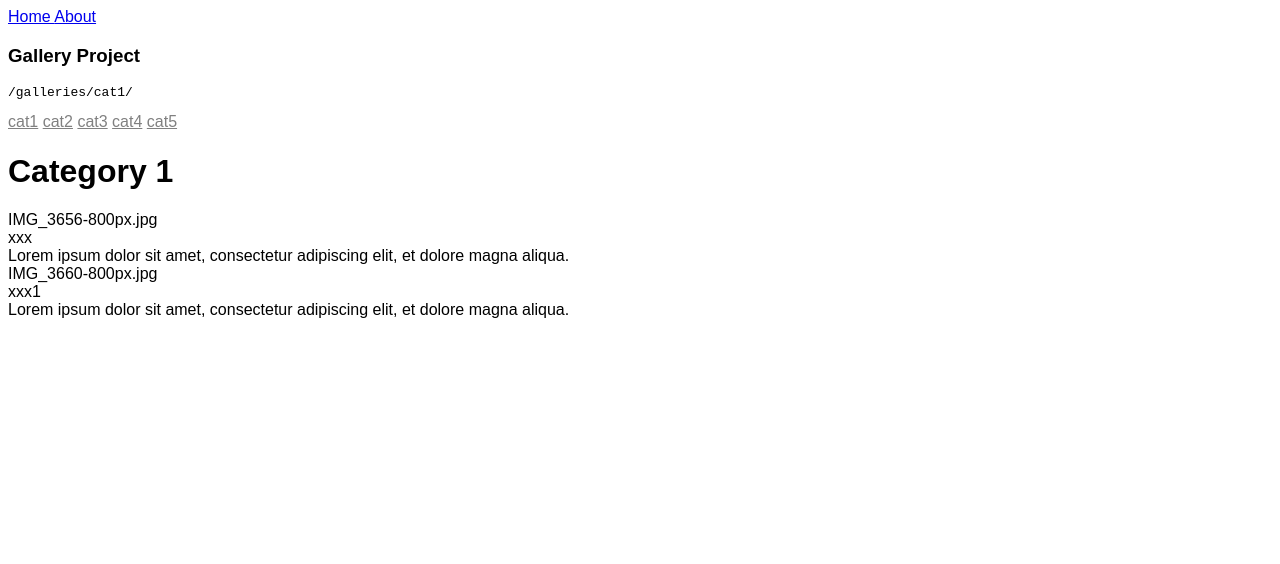
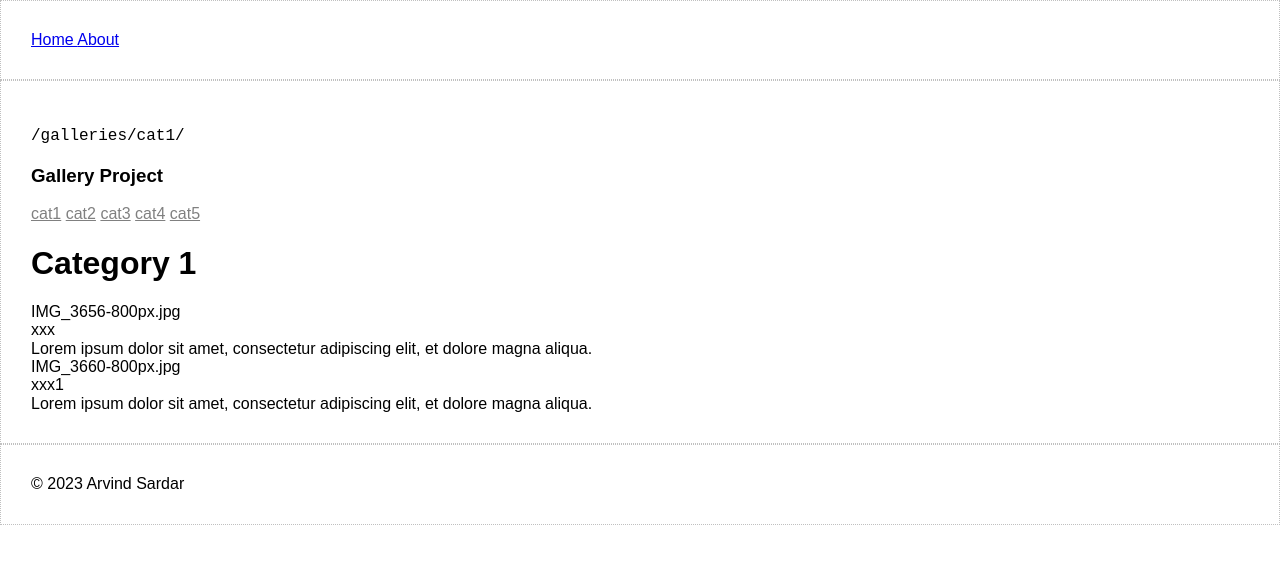
Before and after one commit to arvindsardar/portfolio, a Jekyll site: the page built from galleries/cat1.markdown, in a window 1280 px wide. Shown: the top 564 px of the page. Built offline with Jekyll 4.4.1, drawn with Linux system fonts in a browser that asks for light colours.

Commit message:
start structure

```diff
--- a/_layouts/default.html
+++ b/_layouts/default.html
@@ -5,10 +5,17 @@
     <title>{{ page.title }}</title>
 		<link rel="stylesheet" href="/assets/css/styles.css">
   </head>
-  <body class="xxx">
-		{% include mainNav.html %}
-		<h3>{{ site.title }}</h3>
-		<pre>{{page.url}}</pre>
-    {{ content }}
+  <body class="default">
+		<header>
+			{% include mainNav.html %}
+		</header>
+		<main>
+			<pre>{{page.url}}</pre>
+			<h3>{{ site.title }}</h3>
+			{{ content }}
+		</main>
+		<footer>
+			&copy; {{site.time | date: "%Y"}} Arvind Sardar
+		</footer>
   </body>
 </html>
--- /dev/null
+++ b/_sass/_fonts.scss
@@ -0,0 +1,101 @@
+/* SEE https://google-webfonts-helper.herokuapp.com/fonts */
+	/* montserrat-200 - latin */
+	@font-face {
+		font-family: 'Montserrat';
+		font-style: normal;
+		font-weight: 200;
+		src: local(''),
+			url('fonts/montserrat/montserrat-v18-latin-200.woff2') format('woff2'), /* Chrome 26+, Opera 23+, Firefox 39+ */
+			url('fonts/montserrat/montserrat-v18-latin-200.woff') format('woff'); /* Chrome 6+, Firefox 3.6+, IE 9+, Safari 5.1+ */
+	}
+	/* montserrat-200italic - latin */
+	@font-face {
+		font-family: 'Montserrat';
+		font-style: italic;
+		font-weight: 200;
+		src: local(''),
+			url('fonts/montserrat/montserrat-v18-latin-200italic.woff2') format('woff2'), /* Chrome 26+, Opera 23+, Firefox 39+ */
+			url('fonts/montserrat/montserrat-v18-latin-200italic.woff') format('woff'); /* Chrome 6+, Firefox 3.6+, IE 9+, Safari 5.1+ */
+	}
+	/* montserrat-regular - latin */
+	@font-face {
+		font-family: 'Montserrat';
+		font-style: normal;
+		font-weight: 400;
+		src: local(''),
+			url('fonts/montserrat/montserrat-v18-latin-regular.woff2') format('woff2'), /* Chrome 26+, Opera 23+, Firefox 39+ */
+			url('fonts/montserrat/montserrat-v18-latin-regular.woff') format('woff'); /* Chrome 6+, Firefox 3.6+, IE 9+, Safari 5.1+ */
+	}
+	/* montserrat-italic - latin */
+	@font-face {
+		font-family: 'Montserrat';
+		font-style: italic;
+		font-weight: 400;
+		src: local(''),
+			url('fonts/montserrat/montserrat-v18-latin-italic.woff2') format('woff2'), /* Chrome 26+, Opera 23+, Firefox 39+ */
+			url('fonts/montserrat/montserrat-v18-latin-italic.woff') format('woff'); /* Chrome 6+, Firefox 3.6+, IE 9+, Safari 5.1+ */
+	}
+	/* montserrat-700 - latin */
+	@font-face {
+		font-family: 'Montserrat';
+		font-style: normal;
+		font-weight: 700;
+		src: local(''),
+			url('fonts/montserrat/montserrat-v18-latin-700.woff2') format('woff2'), /* Chrome 26+, Opera 23+, Firefox 39+ */
+			url('fonts/montserrat/montserrat-v18-latin-700.woff') format('woff'); /* Chrome 6+, Firefox 3.6+, IE 9+, Safari 5.1+ */
+	}
+	/* montserrat-700italic - latin */
+	@font-face {
+		font-family: 'Montserrat';
+		font-style: italic;
+		font-weight: 700;
+		src: local(''),
+			url('fonts/montserrat/montserrat-v18-latin-700italic.woff2') format('woff2'), /* Chrome 26+, Opera 23+, Firefox 39+ */
+			url('fonts/montserrat/montserrat-v18-latin-700italic.woff') format('woff'); /* Chrome 6+, Firefox 3.6+, IE 9+, Safari 5.1+ */
+	}
+	/* montserrat-900 - latin */
+	@font-face {
+		font-family: 'Montserrat';
+		font-style: normal;
+		font-weight: 900;
+		src: local(''),
+			url('fonts/montserrat/montserrat-v18-latin-900.woff2') format('woff2'), /* Chrome 26+, Opera 23+, Firefox 39+ */
+			url('fonts/montserrat/montserrat-v18-latin-900.woff') format('woff'); /* Chrome 6+, Firefox 3.6+, IE 9+, Safari 5.1+ */
+	}
+	/* montserrat-900italic - latin */
+	@font-face {
+		font-family: 'Montserrat';
+		font-style: italic;
+		font-weight: 900;
+		src: local(''),
+			url('fonts/montserrat/montserrat-v18-latin-900italic.woff2') format('woff2'), /* Chrome 26+, Opera 23+, Firefox 39+ */
+			url('fonts/montserrat/montserrat-v18-latin-900italic.woff') format('woff'); /* Chrome 6+, Firefox 3.6+, IE 9+, Safari 5.1+ */
+	}
+
+/* merriweather-300 - latin */
+@font-face {
+  font-display: swap; /* Check https://developer.mozilla.org/en-US/docs/Web/CSS/@font-face/font-display for other options. */
+  font-family: 'Merriweather';
+  font-style: normal;
+  font-weight: 300;
+  src: url('./fonts/merriweather/merriweather-v30-latin-300.woff2') format('woff2'), /* Chrome 36+, Opera 23+, Firefox 39+ */
+       url('./fonts/merriweather/merriweather-v30-latin-300.woff') format('woff'); /* Chrome 5+, Firefox 3.6+, IE 9+, Safari 5.1+ */
+}
+/* merriweather-regular - latin */
+@font-face {
+  font-display: swap; /* Check https://developer.mozilla.org/en-US/docs/Web/CSS/@font-face/font-display for other options. */
+  font-family: 'Merriweather';
+  font-style: normal;
+  font-weight: 400;
+  src: url('./fonts/merriweather/merriweather-v30-latin-regular.woff2') format('woff2'), /* Chrome 36+, Opera 23+, Firefox 39+ */
+       url('./fonts/merriweather/merriweather-v30-latin-regular.woff') format('woff'); /* Chrome 5+, Firefox 3.6+, IE 9+, Safari 5.1+ */
+}
+/* merriweather-700 - latin */
+@font-face {
+  font-display: swap; /* Check https://developer.mozilla.org/en-US/docs/Web/CSS/@font-face/font-display for other options. */
+  font-family: 'Merriweather';
+  font-style: normal;
+  font-weight: 700;
+  src: url('./fonts/merriweather/merriweather-v30-latin-700.woff2') format('woff2'), /* Chrome 36+, Opera 23+, Firefox 39+ */
+       url('./fonts/merriweather/merriweather-v30-latin-700.woff') format('woff'); /* Chrome 5+, Firefox 3.6+, IE 9+, Safari 5.1+ */
+}
--- /dev/null
+++ b/_sass/_normalize.scss
@@ -0,0 +1,275 @@
+/*! normalize.css v8.0.1 | MIT License | github.com/necolas/normalize.css */
+/* Document
+   ========================================================================== */
+/**
+ * 1. Correct the line height in all browsers.
+ * 2. Prevent adjustments of font size after orientation changes in iOS.
+ */
+html {
+  line-height: 1.15; /* 1 */
+  -webkit-text-size-adjust: 100%; /* 2 */
+}
+/* Sections
+   ========================================================================== */
+/**
+ * Remove the margin in all browsers.
+ */
+body {
+  margin: 0;
+}
+/**
+ * Render the `main` element consistently in IE.
+ */
+main {
+  display: block;
+}
+/**
+ * Correct the font size and margin on `h1` elements within `section` and
+ * `article` contexts in Chrome, Firefox, and Safari.
+ */
+h1 {
+  font-size: 2em;
+  margin: 0.67em 0;
+}
+/* Grouping content
+   ========================================================================== */
+/**
+ * 1. Add the correct box sizing in Firefox.
+ * 2. Show the overflow in Edge and IE.
+ */
+hr {
+  box-sizing: content-box; /* 1 */
+  height: 0; /* 1 */
+  overflow: visible; /* 2 */
+}
+/**
+ * 1. Correct the inheritance and scaling of font size in all browsers.
+ * 2. Correct the odd `em` font sizing in all browsers.
+ */
+pre {
+  font-family: monospace, monospace; /* 1 */
+  font-size: 1em; /* 2 */
+}
+/* Text-level semantics
+   ========================================================================== */
+/**
+ * Remove the gray background on active links in IE 10.
+ */
+a {
+  background-color: transparent;
+}
+/**
+ * 1. Remove the bottom border in Chrome 57-
+ * 2. Add the correct text decoration in Chrome, Edge, IE, Opera, and Safari.
+ */
+abbr[title] {
+  border-bottom: none; /* 1 */
+  text-decoration: underline; /* 2 */
+  text-decoration: underline dotted; /* 2 */
+}
+/**
+ * Add the correct font weight in Chrome, Edge, and Safari.
+ */
+b,
+strong {
+  font-weight: bolder;
+}
+/**
+ * 1. Correct the inheritance and scaling of font size in all browsers.
+ * 2. Correct the odd `em` font sizing in all browsers.
+ */
+code,
+kbd,
+samp {
+  font-family: monospace, monospace; /* 1 */
+  font-size: 1em; /* 2 */
+}
+/**
+ * Add the correct font size in all browsers.
+ */
+small {
+  font-size: 80%;
+}
+/**
+ * Prevent `sub` and `sup` elements from affecting the line height in
+ * all browsers.
+ */
+sub,
+sup {
+  font-size: 75%;
+  line-height: 0;
+  position: relative;
+  vertical-align: baseline;
+}
+sub {
+  bottom: -0.25em;
+}
+sup {
+  top: -0.5em;
+}
+/* Embedded content
+   ========================================================================== */
+/**
+ * Remove the border on images inside links in IE 10.
+ */
+img {
+  border-style: none;
+}
+/* Forms
+   ========================================================================== */
+/**
+ * 1. Change the font styles in all browsers.
+ * 2. Remove the margin in Firefox and Safari.
+ */
+button,
+input,
+optgroup,
+select,
+textarea {
+  font-family: inherit; /* 1 */
+  font-size: 100%; /* 1 */
+  line-height: 1.15; /* 1 */
+  margin: 0; /* 2 */
+}
+/**
+ * Show the overflow in IE.
+ * 1. Show the overflow in Edge.
+ */
+button,
+input { /* 1 */
+  overflow: visible;
+}
+/**
+ * Remove the inheritance of text transform in Edge, Firefox, and IE.
+ * 1. Remove the inheritance of text transform in Firefox.
+ */
+button,
+select { /* 1 */
+  text-transform: none;
+}
+/**
+ * Correct the inability to style clickable types in iOS and Safari.
+ */
+button,
+[type="button"],
+[type="reset"],
+[type="submit"] {
+  -webkit-appearance: button;
+}
+/**
+ * Remove the inner border and padding in Firefox.
+ */
+button::-moz-focus-inner,
+[type="button"]::-moz-focus-inner,
+[type="reset"]::-moz-focus-inner,
+[type="submit"]::-moz-focus-inner {
+  border-style: none;
+  padding: 0;
+}
+/**
+ * Restore the focus styles unset by the previous rule.
+ */
+button:-moz-focusring,
+[type="button"]:-moz-focusring,
+[type="reset"]:-moz-focusring,
+[type="submit"]:-moz-focusring {
+  outline: 1px dotted ButtonText;
+}
+/**
+ * Correct the padding in Firefox.
+ */
+fieldset {
+  padding: 0.35em 0.75em 0.625em;
+}
+/**
+ * 1. Correct the text wrapping in Edge and IE.
+ * 2. Correct the color inheritance from `fieldset` elements in IE.
+ * 3. Remove the padding so developers are not caught out when they zero out
+ *    `fieldset` elements in all browsers.
+ */
+legend {
+  box-sizing: border-box; /* 1 */
+  color: inherit; /* 2 */
+  display: table; /* 1 */
+  max-width: 100%; /* 1 */
+  padding: 0; /* 3 */
+  white-space: normal; /* 1 */
+}
+/**
+ * Add the correct vertical alignment in Chrome, Firefox, and Opera.
+ */
+progress {
+  vertical-align: baseline;
+}
+/**
+ * Remove the default vertical scrollbar in IE 10+.
+ */
+textarea {
+  overflow: auto;
+}
+/**
+ * 1. Add the correct box sizing in IE 10.
+ * 2. Remove the padding in IE 10.
+ */
+[type="checkbox"],
+[type="radio"] {
+  box-sizing: border-box; /* 1 */
+  padding: 0; /* 2 */
+}
+/**
+ * Correct the cursor style of increment and decrement buttons in Chrome.
+ */
+[type="number"]::-webkit-inner-spin-button,
+[type="number"]::-webkit-outer-spin-button {
+  height: auto;
+}
+/**
+ * 1. Correct the odd appearance in Chrome and Safari.
+ * 2. Correct the outline style in Safari.
+ */
+[type="search"] {
+  -webkit-appearance: textfield; /* 1 */
+  outline-offset: -2px; /* 2 */
+}
+/**
+ * Remove the inner padding in Chrome and Safari on macOS.
+ */
+[type="search"]::-webkit-search-decoration {
+  -webkit-appearance: none;
+}
+/**
+ * 1. Correct the inability to style clickable types in iOS and Safari.
+ * 2. Change font properties to `inherit` in Safari.
+ */
+::-webkit-file-upload-button {
+  -webkit-appearance: button; /* 1 */
+  font: inherit; /* 2 */
+}
+/* Interactive
+   ========================================================================== */
+/*
+ * Add the correct display in Edge, IE 10+, and Firefox.
+ */
+details {
+  display: block;
+}
+/*
+ * Add the correct display in all browsers.
+ */
+summary {
+  display: list-item;
+}
+/* Misc
+   ========================================================================== */
+/**
+ * Add the correct display in IE 10+.
+ */
+template {
+  display: none;
+}
+/**
+ * Add the correct display in IE 10.
+ */
+[hidden] {
+  display: none;
+}
--- a/_sass/main.scss
+++ /dev/null
@@ -1,2 +0,0 @@
----
----
--- a/assets/css/styles.scss
+++ b/assets/css/styles.scss
@@ -1,7 +1,16 @@
 ---
 ---
-// @import "main";
+@import "_normalize";
+@import "_fonts";
 
+
+/* layout */
+header, main, footer{
+	border: dotted silver 1px;
+	padding: 30px;
+}
+
+/* typography */
 html, body{
 	font-family: Arial, Helvetica, sans-serif;
 }
```
Also changed, not shown: 1 other file.
